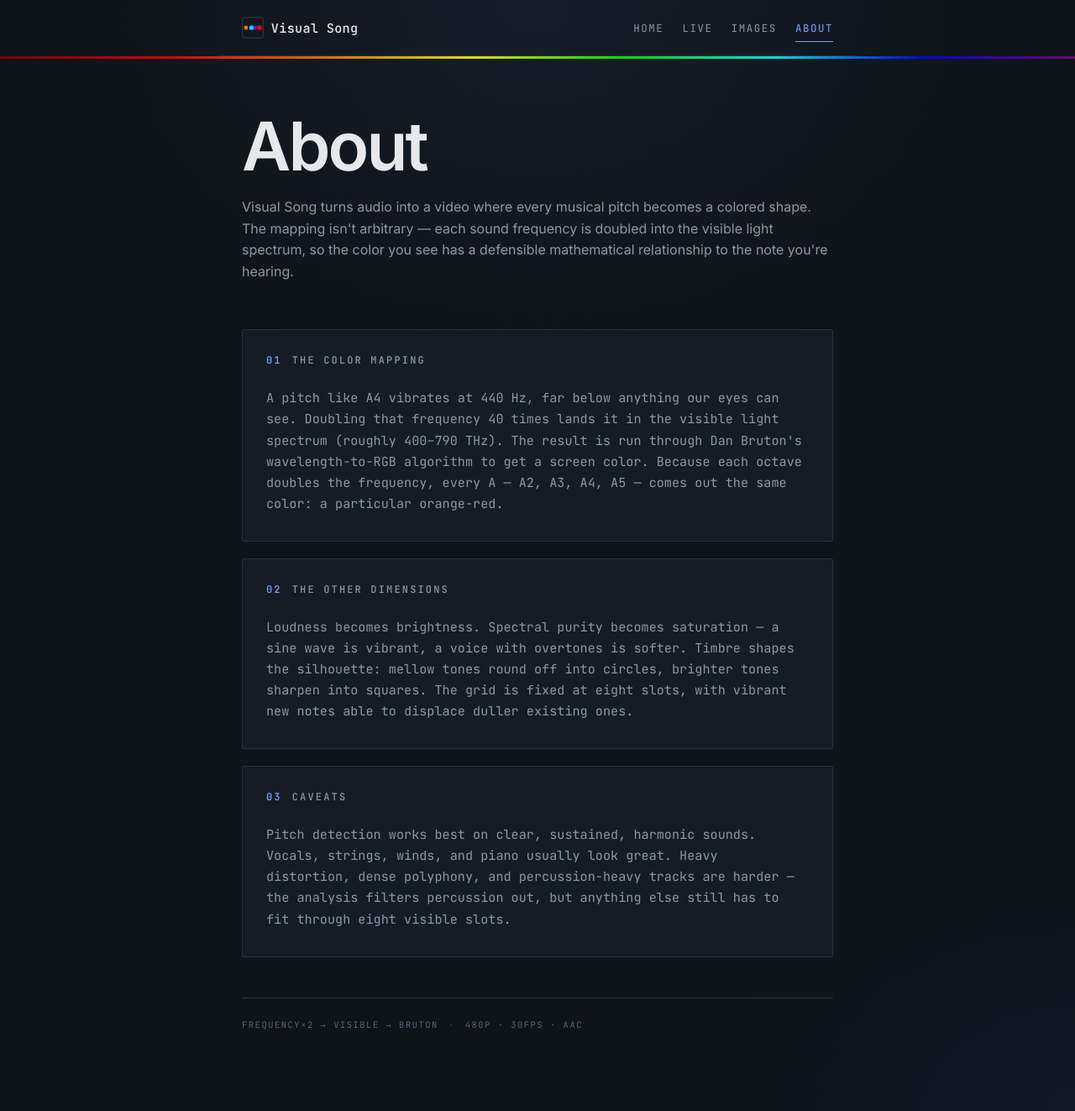
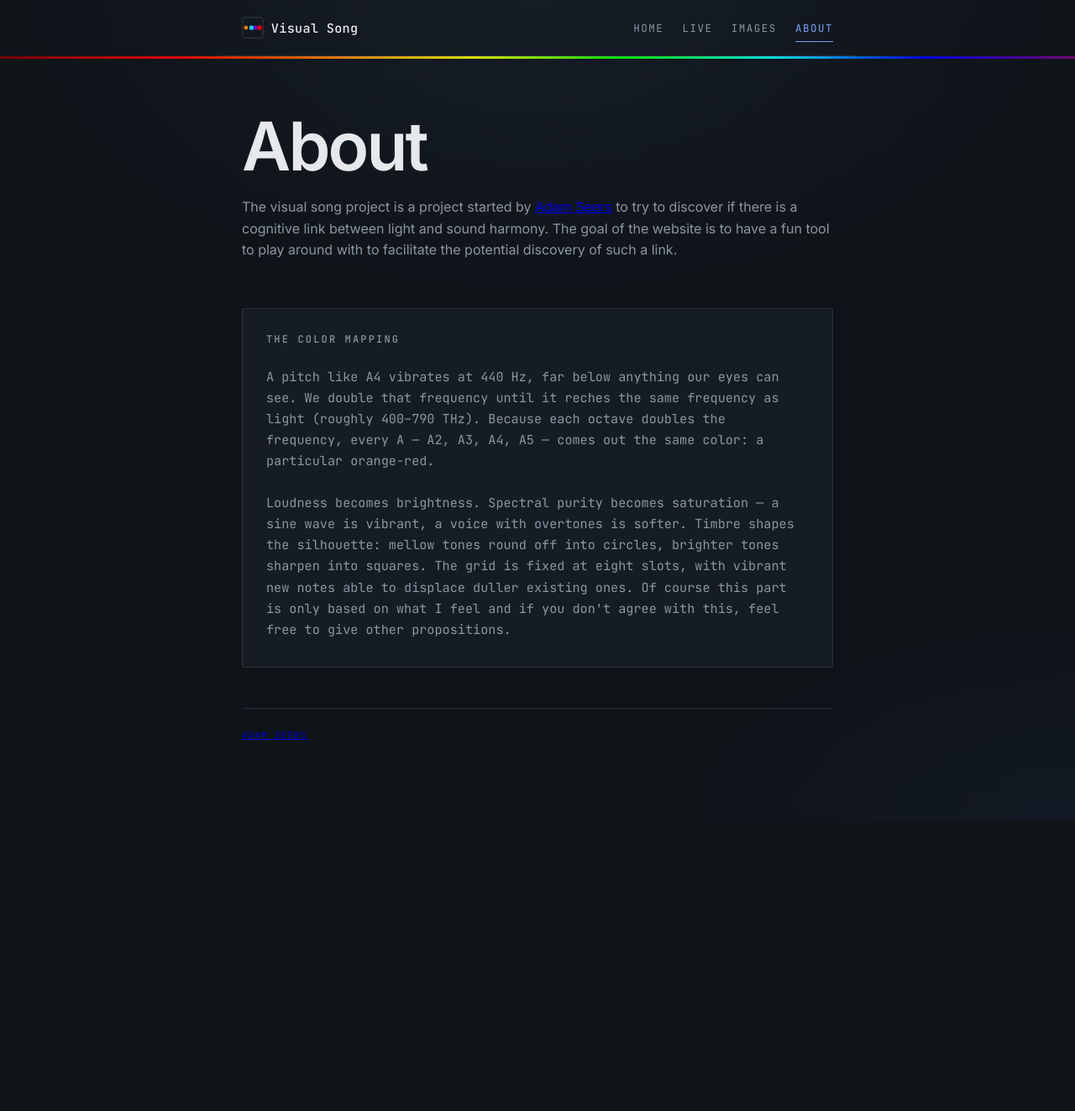
Before and after one commit to AdamSeers/Visual_Song_Project, a Flask app: page /about in a window 1280 px wide. Shown: the whole page at 84% size. After the commit the page ends 881 px from the top, so only its background shows below. Run offline with Flask 3, Linux system fonts and the light colour scheme.

Commit message:
PROGRESS FIX documentation

```diff
--- a/visual-song-frontend/templates/about.html
+++ b/visual-song-frontend/templates/about.html
@@ -45,52 +45,36 @@
         <header class="masthead">
             <h1><span class="word w1">About</span></h1>
             <p class="lede">
-                Visual Song turns audio into a video where every musical pitch
-                becomes a colored shape. The mapping isn't arbitrary &mdash; each
-                sound frequency is doubled into the visible light spectrum, so the
-                color you see has a defensible mathematical relationship to the
-                note you're hearing.
+                The visual song project is a project started by <a
+                    href="https://www.linkedin.com/in/adam-seers-69122336a">Adam
+                    Seers</a> to try to discover if there is a cognitive link
+                between light and sound harmony. The goal of the website is to have a fun tool to play around with to
+                facilitate the potential discovery of such a link.
             </p>
         </header>
 
         <section class="panel">
-            <h2 class="panel-title"><span class="num">01</span> the color mapping</h2>
+            <h2 class="panel-title">the color mapping</h2>
             <p>
                 A pitch like A4 vibrates at 440 Hz, far below anything our eyes can
-                see. Doubling that frequency 40 times lands it in the visible light
-                spectrum (roughly 400&ndash;790 THz). The result is run through Dan
-                Bruton's wavelength-to-RGB algorithm to get a screen color. Because
+                see. We double that frequency until it reches the same frequency as light (roughly 400&ndash;790 THz).
+                Because
                 each octave doubles the frequency, every A &mdash; A2, A3, A4, A5 &mdash;
                 comes out the same color: a particular orange-red.
-            </p>
-        </section>
-
-        <section class="panel">
-            <h2 class="panel-title"><span class="num">02</span> the other dimensions</h2>
-            <p>
+                <br><br>
                 Loudness becomes brightness. Spectral purity becomes saturation
                 &mdash; a sine wave is vibrant, a voice with overtones is softer.
                 Timbre shapes the silhouette: mellow tones round off into circles,
                 brighter tones sharpen into squares. The grid is fixed at eight
-                slots, with vibrant new notes able to displace duller existing ones.
-            </p>
-        </section>
-
-        <section class="panel">
-            <h2 class="panel-title"><span class="num">03</span> caveats</h2>
-            <p>
-                Pitch detection works best on clear, sustained, harmonic sounds.
-                Vocals, strings, winds, and piano usually look great. Heavy
-                distortion, dense polyphony, and percussion-heavy tracks are harder
-                &mdash; the analysis filters percussion out, but anything else still
-                has to fit through eight visible slots.
+                slots, with vibrant new notes able to displace duller existing ones. Of course this part is only based
+                on what I feel and if you don't agree with this, feel free to give other propositions.
             </p>
         </section>
 
         <footer class="footer">
-            <span>frequency&times;2 &rarr; visible &rarr; Bruton</span>
-            <span class="dot">&middot;</span>
-            <span>480p &middot; 30fps &middot; AAC</span>
+            <a href="https://www.linkedin.com/in/adam-seers-69122336a">Adam
+                Seers</a>
+
         </footer>
     </main>
 
```
Also changed, not shown: README.md, README_Claude.md (deleted).
